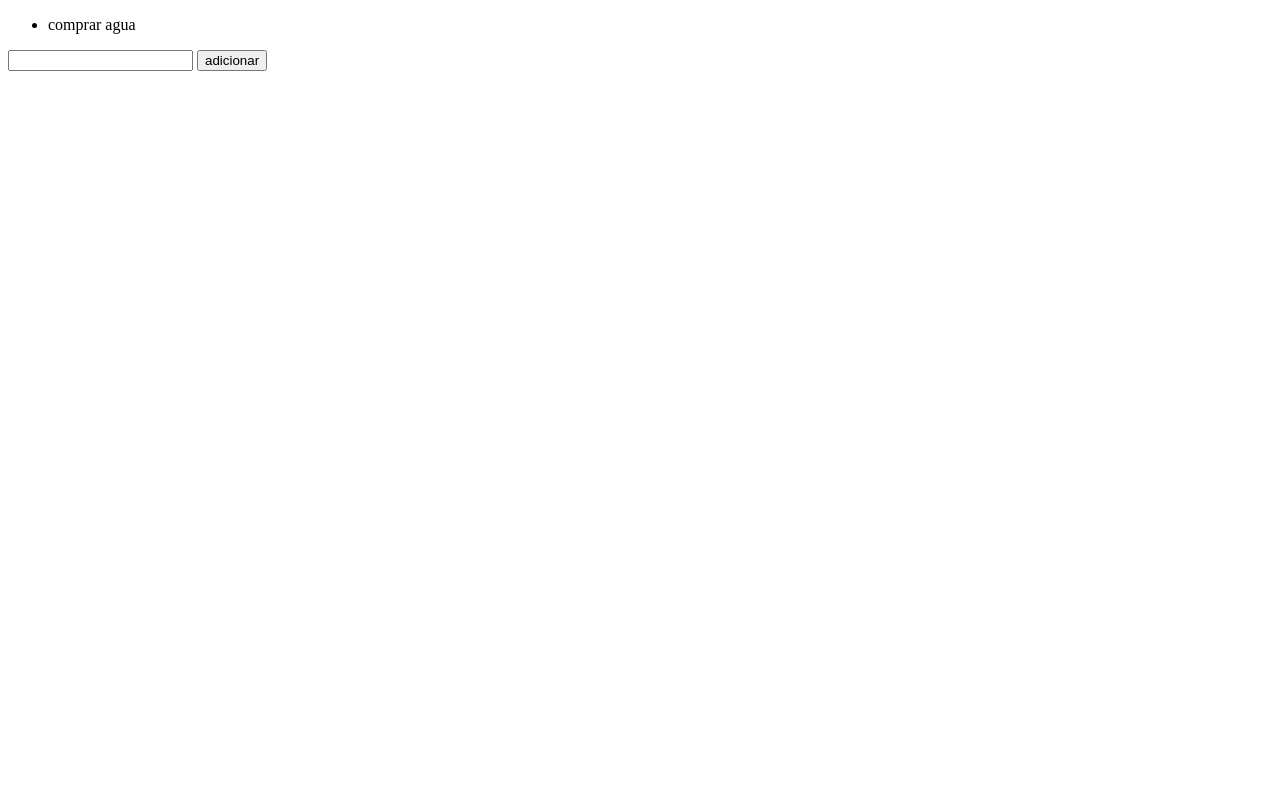
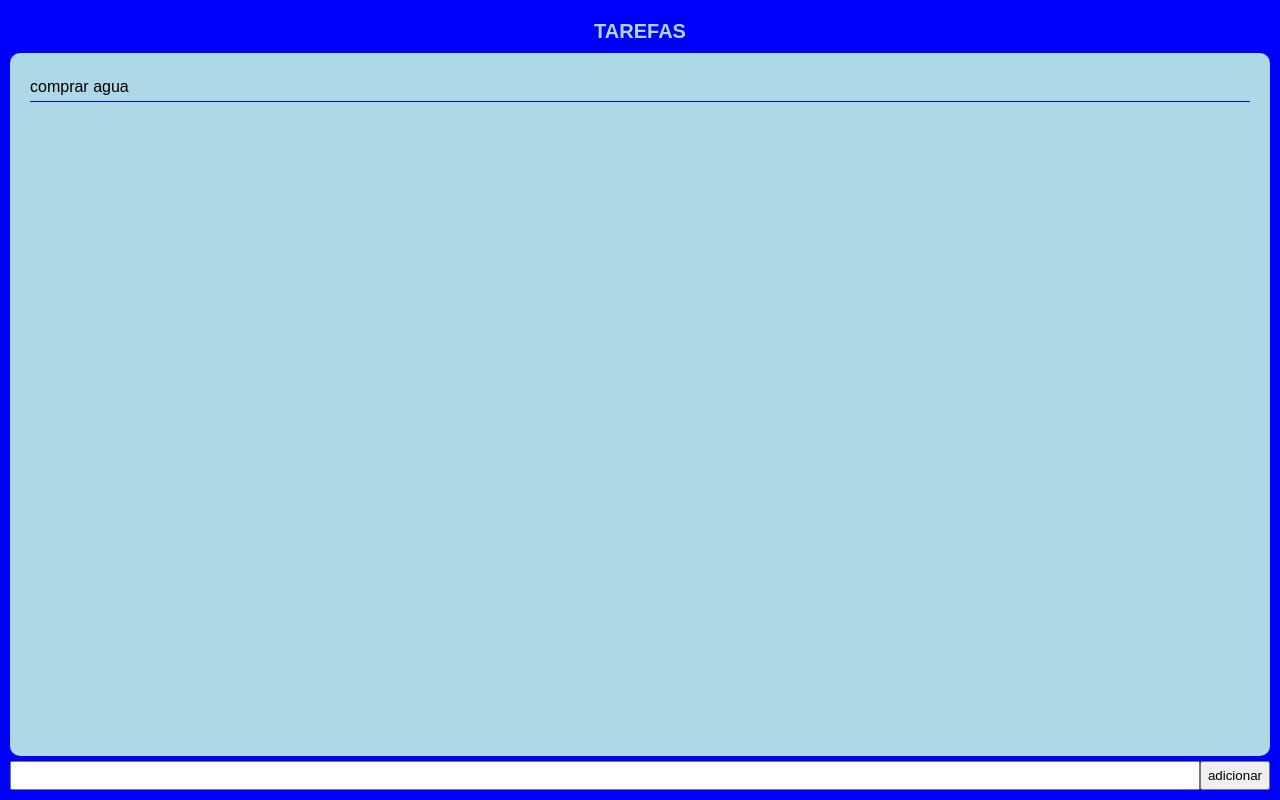
Before and after one commit to Jairu13/LISTA-DE-TAREFAS2, a plain HTML site: page index.html in a window 1280 px wide. Drawn offline with Linux system fonts and the light colour scheme.

Commit message:
qushyxqweudcv

```diff
--- a/index.html
+++ b/index.html
@@ -3,43 +3,99 @@
 
 <head>
     <title>TAREFAS-DO-DIA</title>
+    <style>
+        * {
+            box-sizing: border-box;
+            margin: 0;
+        }
+
+        body {
+            border: 10px solid blue;
+            min-height: 100vh;
+            font-family: Arial, Helvetica, sans-serif;
+            display: flex;
+            flex-direction: column;
+            background: blue;
+        }
+
+        header {
+            color: lightblue;
+            text-transform: uppercase;
+            font-size: 10px;
+            text-align: center;
+            padding: 10px 0;
+        }
+
+        main {
+            flex: auto;
+            background: lightblue;
+            padding: 20px;
+            border-radius: 10px;
+        }
+
+        main ul {
+            padding: 0;
+            list-style: none;
+        }
+
+        main li {
+            border-bottom: 1px solid blue;
+            padding: 5px 0;
+        }
+
+        footer {
+            display: flex;
+            padding-top: 5px;
+        }
+        footer input{
+            flex: auto;
+            padding: 5px;
+        }
+    </style>
 </head>
 
 <body>
-
-    <ul>
-        <li>comprar agua</li>
-    </ul>
-    <input />
-    <button onclick="add()">adicionar</button>
+    <header>
+        <h1>Tarefas</h1>
+    </header>
+    <main>
+        <ul></ul>
+    </main>
+    <footer>
+        <input />
+        <button onclick="add()">adicionar</button>
+    </footer>
     <script>
 
-        let tarefas = []
+        //estado da aplicação
+        const tarefas = ['comprar agua ']
 
+        // ALTERADORES DE ESTADO DA APLICAÇÃO
         function add() {
             const input = document.querySelector("input")
-
             const tarefa = input.value
-
             tarefas.push(tarefa)
-
+            input.value = ""
             render()
-
-            console.log(tarefas)
         }
 
+        // mostrar estado na tela
         function render() {
-            const input = document.querySelector("input")
-            const tarefa = input.value
+            const ul = document.querySelector("ul")
+            ul.innerHTML = null
 
-            const ul = document.querySelector("ul")
+            tarefas.forEach(function (tarefa) {
+                const li = document.createElement("li")
+                li.innerText = tarefa
+                ul.appendChild(li)
+            })
 
-            const li = document.createElement("li")
-            li.innerText = tarefa
-            ul.appendChild(li)
 
-            input.value = "  "
+
         }
+
+        // iniciar
+        render()
     </script>
 </body>
 
```
Also changed, not shown: index.css (deleted).
